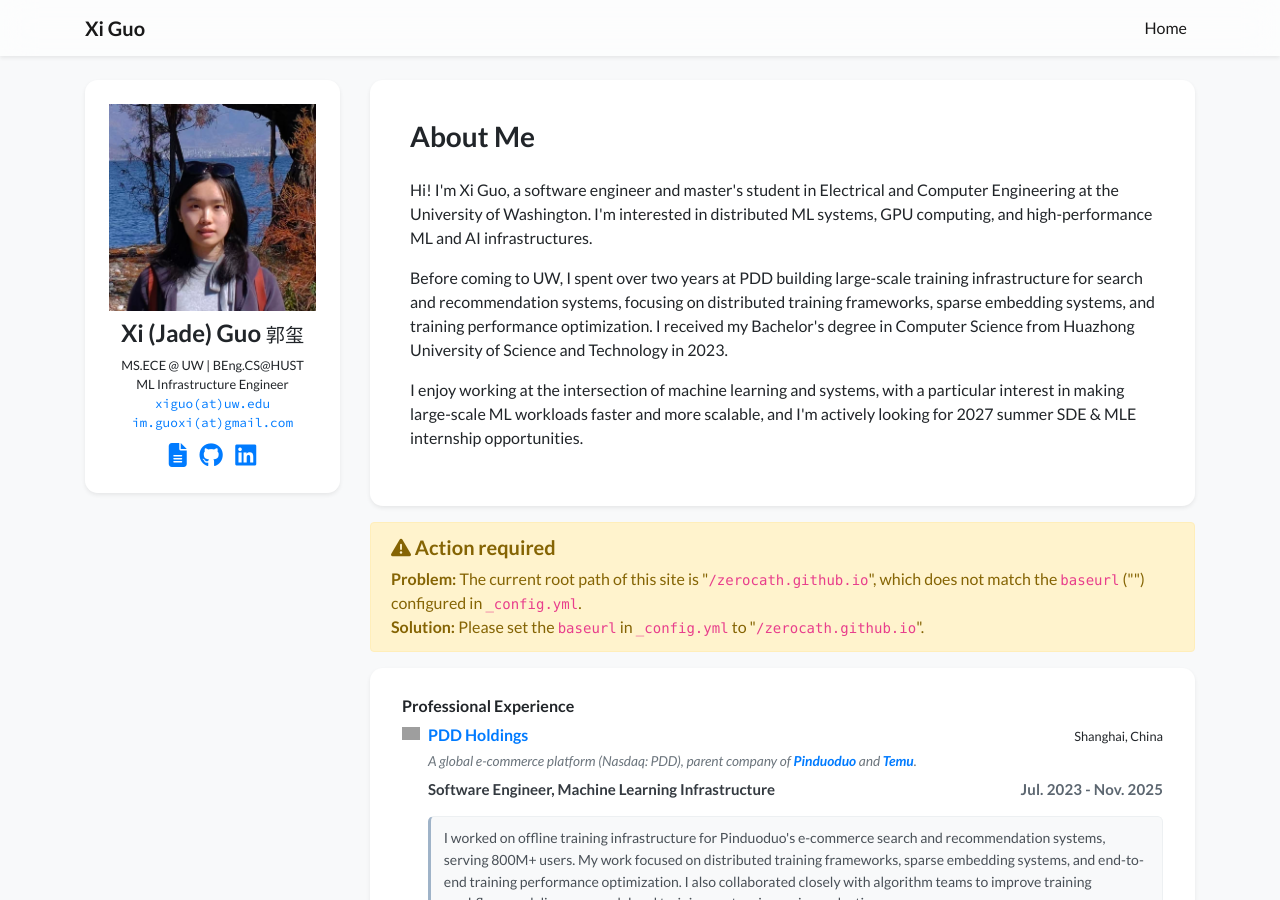
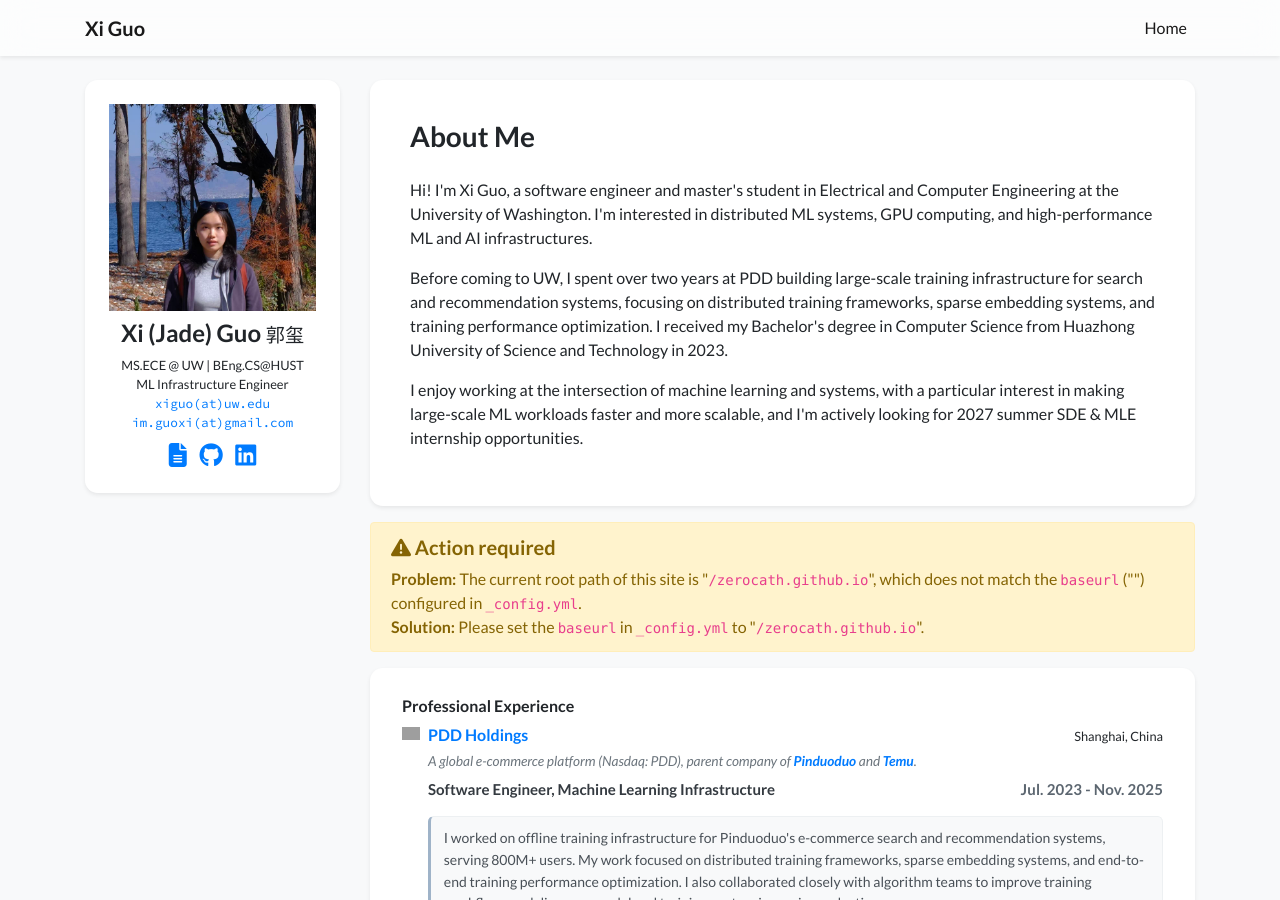
Before and after one commit to zerocath/zerocath.github.io, a Jekyll site: the page built from index.html, in a window 1280 px wide and 900 px high. Built offline with Jekyll 4.4.1, drawn with Linux system fonts in a browser that asks for light colours; nearby versions of some CDN libraries; a style sheet for code colours, icons or effects is not loaded; grey boxes are pictures that could not be loaded.

Commit message:
update: profile photo

```diff
--- a/_data/profile.yml
+++ b/_data/profile.yml
@@ -30,7 +30,7 @@
   <p>
    I enjoy working at the intersection of machine learning and systems, with a particular interest in making large-scale ML workloads faster and more scalable, and I'm actively looking for 2027 summer SDE & MLE internship opportunities.
 
-portrait_url: /assets/images/photos/gx.png
+portrait_url: /assets/images/photos/gx.jpg
 # portrait_caption: >-
 #   Photo by Manja Vitolic on Unsplash (this caption is optional, comment it out to disable).
 
```
Also changed, not shown: assets/images/photos/gx.jpg (added).
